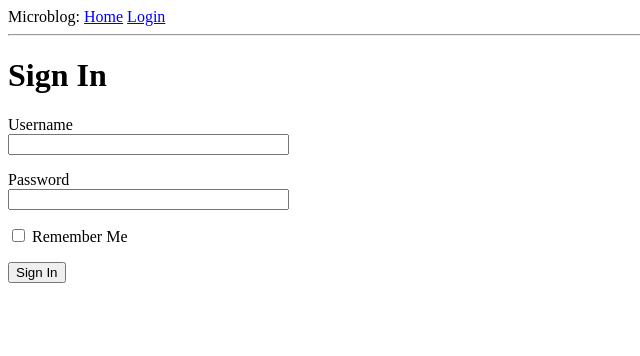
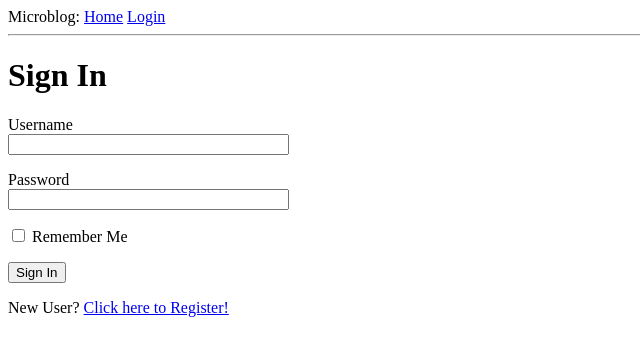
Before and after one commit to black-mountain1/flask-tut, a Flask app: page /login in a window 1280 px wide. Shown: the top 356 px of the page, without its empty margins (0-640 px from the left). Run offline with Flask 2, Linux system fonts and the light colour scheme.

Commit message:
added new user registration

```diff
--- a/app/routes.py
+++ b/app/routes.py
@@ -5,6 +5,8 @@ from flask_login import login_required
 from werkzeug.urls import url_parse
 
 from app import app
+from app import db
+from app.forms import RegistrationForm
 from app.forms import LoginForm
 from app.models import User
 
@@ -50,3 +52,18 @@ def login():
 def logout():
     logout_user()
     return redirect(url_for('index'))
+
+
+@app.route('/register', methods=['GET', 'POST'])
+def register():
+    if current_user.is_authenticated:
+        return redirect(url_for('index'))
+    form = RegistrationForm()
+    if form.validate_on_submit():
+        user = User(username=form.username.data, email=form.email.data)
+        user.set_password(form.password.data)
+        db.session.add(user)
+        db.session.commit()
+        flash('Congratulations, you are now a registered user!')
+        return redirect(url_for('login'))
+    return render_template('register.html', title='Register', form=form)
--- a/app/templates/login.html
+++ b/app/templates/login.html
@@ -21,4 +21,5 @@
         <p>{{ form.remember_me() }} {{ form.remember_me.label }}</p>
         <p>{{ form.submit() }}</p>
     </form>
+    <p>New User? <a href="{{ url_for('register') }}">Click here to Register!</a> </p>
 {% endblock %}
```
